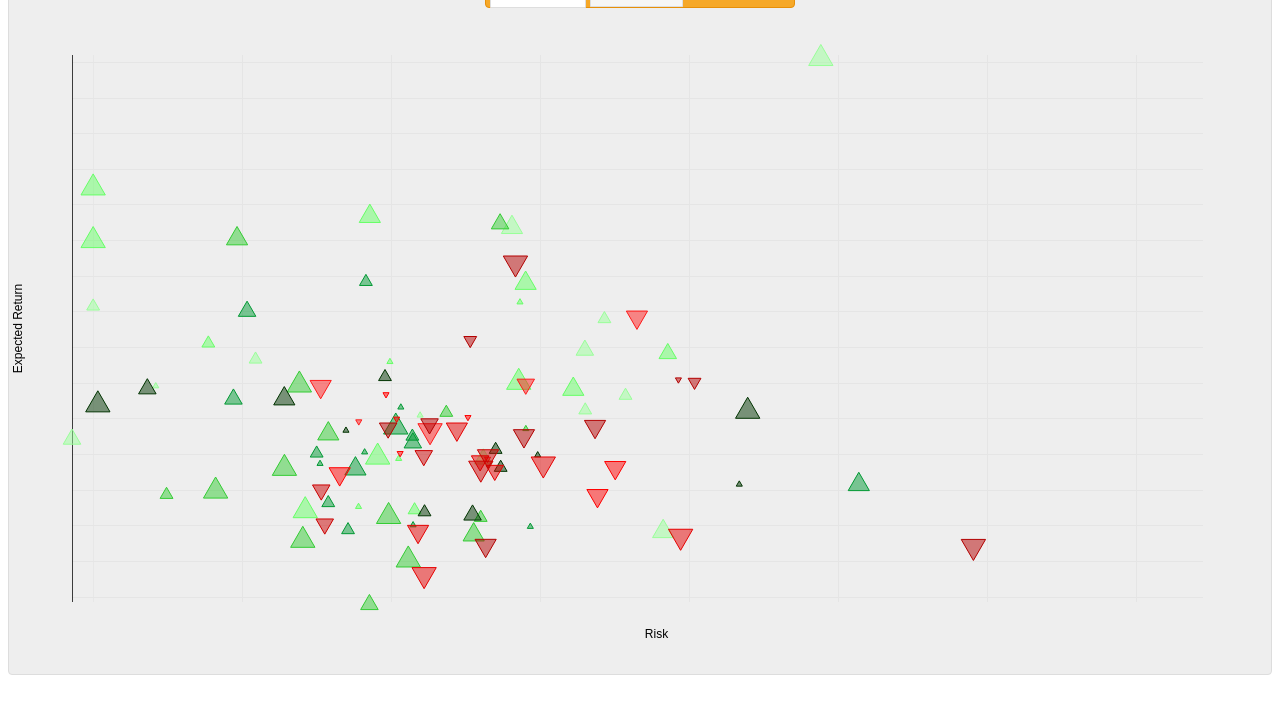
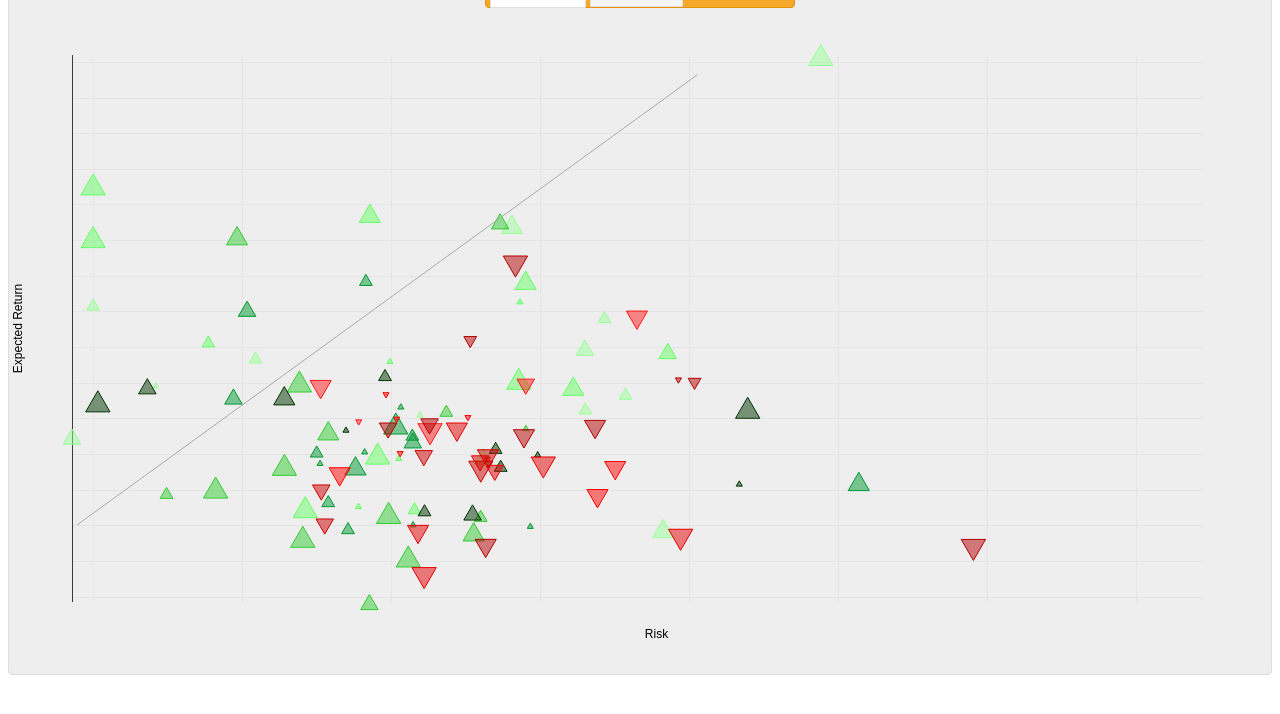
Before and after one commit to mickmuzac/smartfolio, a plain HTML site: page index.html in a window 1280 px wide. Drawn offline with Linux system fonts and the light colour scheme.

Commit message:
Added efficiency frontier

```diff
--- a/js/app.js
+++ b/js/app.js
@@ -80,6 +80,15 @@ function createChart(stocks)
 
   nv.utils.windowResize(businessChart.update);
   nv.utils.windowResize(industryChart.update);
+
+  //Draw the line
+ var circle = d3.select("svg").append("line")
+                        .attr("x1", 80)
+                         .attr("y1", 500)
+                         .attr("x2", 700)
+                         .attr("y2", 50)
+                         .attr("stroke-width", 1)
+                         .attr("stroke", "darkgray");
 
 }
 
```
Also changed, not shown: Smartfolio.html (+0 -2 lines).
